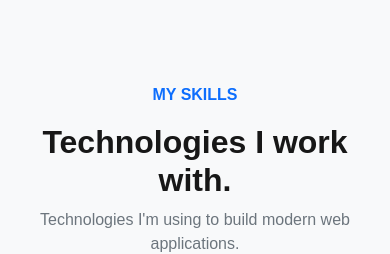
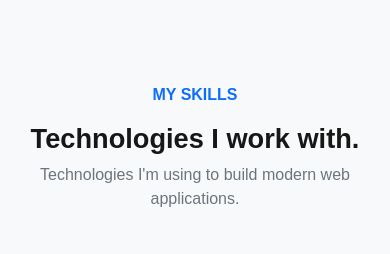
Before and after one commit to Gaurav-Kurude/Gaurav-Kurude, a React (Vite) app: page / in a window 390 px wide. Shown: the part 2840-3094 px from the top of the page. Built offline with nearby package versions, Linux system fonts and the light colour scheme.

Commit message:
gaurav-portfolio

```diff
--- a/src/App.css
+++ b/src/App.css
@@ -316,3 +316,10 @@ body {
     font-size: 0.85rem;
   }
 }
+
+@media (max-width: 576px) {
+  .skills-title {
+    white-space: nowrap;
+    font-size: 1.7rem;
+  }
+}
--- a/src/App.jsx
+++ b/src/App.jsx
@@ -316,7 +316,7 @@ function App() {
           <div className="text-center mb-5">
             <p className="text-primary fw-semibold">MY SKILLS</p>
 
-            <h2 className="display-5 fw-bold">Technologies I work with.</h2>
+            <h2 className="display-5 fw-bold skills-title">Technologies I work with.</h2>
 
             <p className="text-secondary">
               Technologies I'm using to build modern web applications.
```
